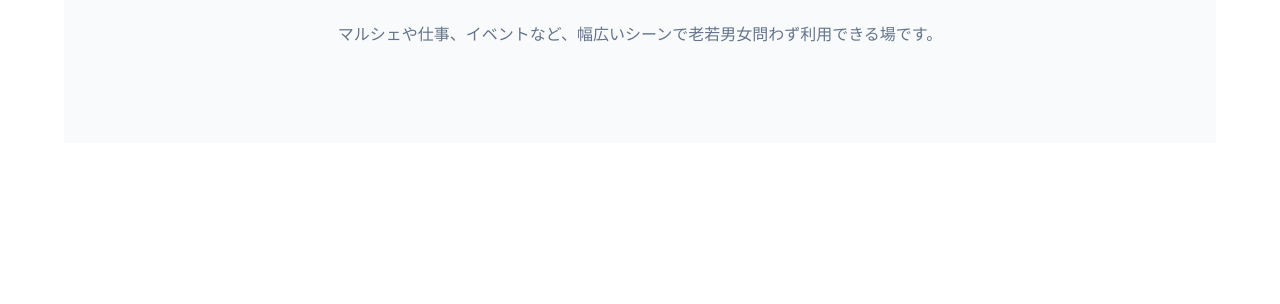
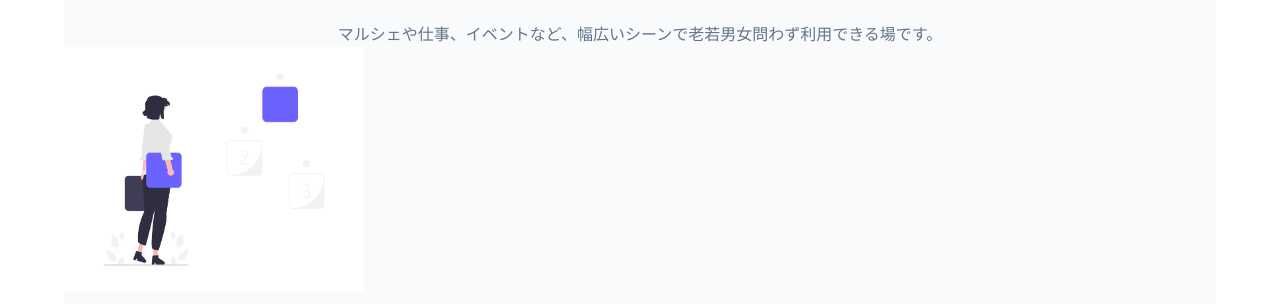
Before and after one commit to bbbyk105/vital, a Next.js app: page / in a window 1280 px wide. Shown: the part 1013-1317 px from the top of the page. Before the commit the page ends 1156 px from the top, so only its background shows below. Built offline with nearby package versions, Linux system fonts and the light colour scheme.

Commit message:
写真の挿入

```diff
--- a/components/Contents.tsx
+++ b/components/Contents.tsx
@@ -1,21 +1,22 @@
 import React from "react";
+import Image from "next/image";
 
 const Contents = () => {
   return (
     <section
       id="about"
-      className="container bg-slate-50  max-w-[90%] mx-auto py-8 md:py-12 lg:py-24"
+      className="container bg-slate-50 max-w-[90%] mx-auto py-8 md:py-12 lg:py-24"
     >
-      <div className="  flex text-center content-center flex-col space-y-4">
-        <h2 className="mx-auto font-extrabold text-3xl md:text-6xl ">
+      <div className="flex text-center content-center flex-col space-y-4">
+        <h2 className="mx-auto font-extrabold text-3xl md:text-6xl">
           Contents
         </h2>
         <p className="text-muted-foreground">
           マルシェや仕事、イベントなど、幅広いシーンで老若男女問わず利用できる場です。
         </p>
       </div>
-      <div className="grid ">
-
+      <div className="grid sm:grid-cols-2 md:grid-cols-3 gap-4 mx-auto">
+        <Image src="/work.png" alt="Work Icon" height={200} width={300} />
       </div>
     </section>
   );
```
Also changed, not shown: public/work.png (added), public/work.svg (deleted).
